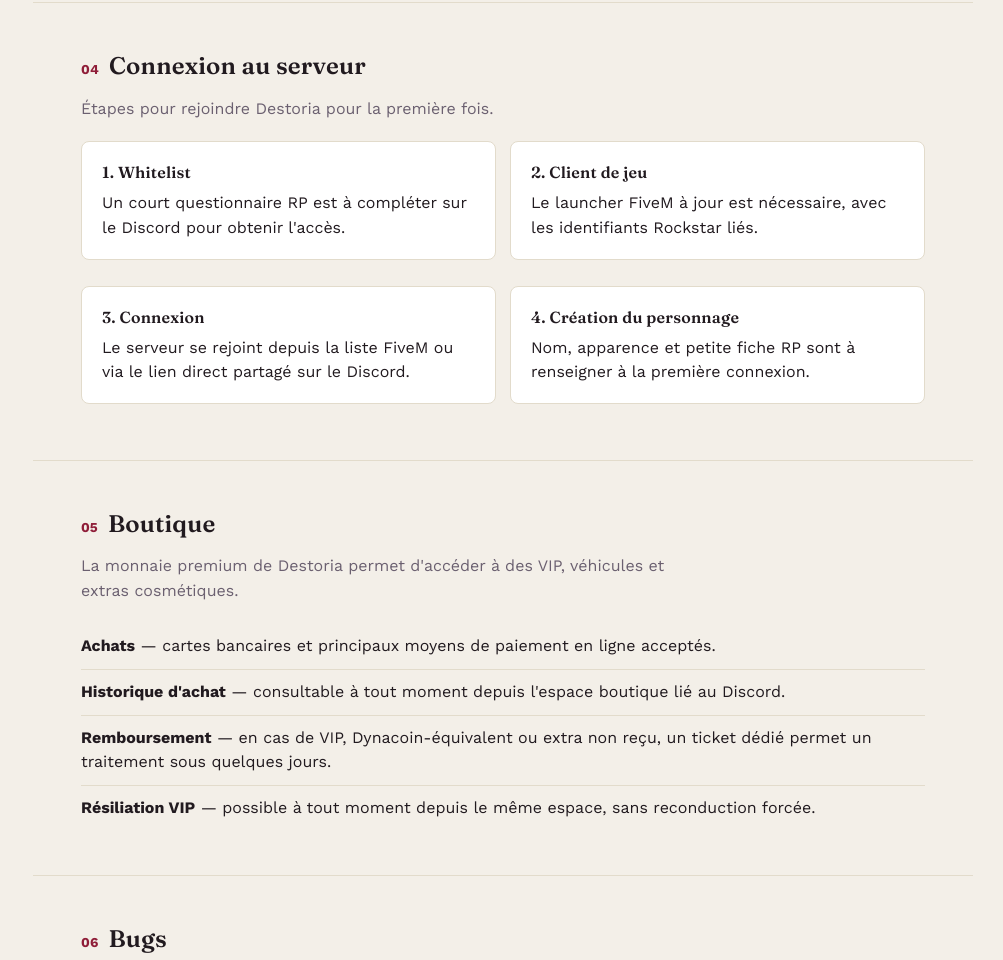
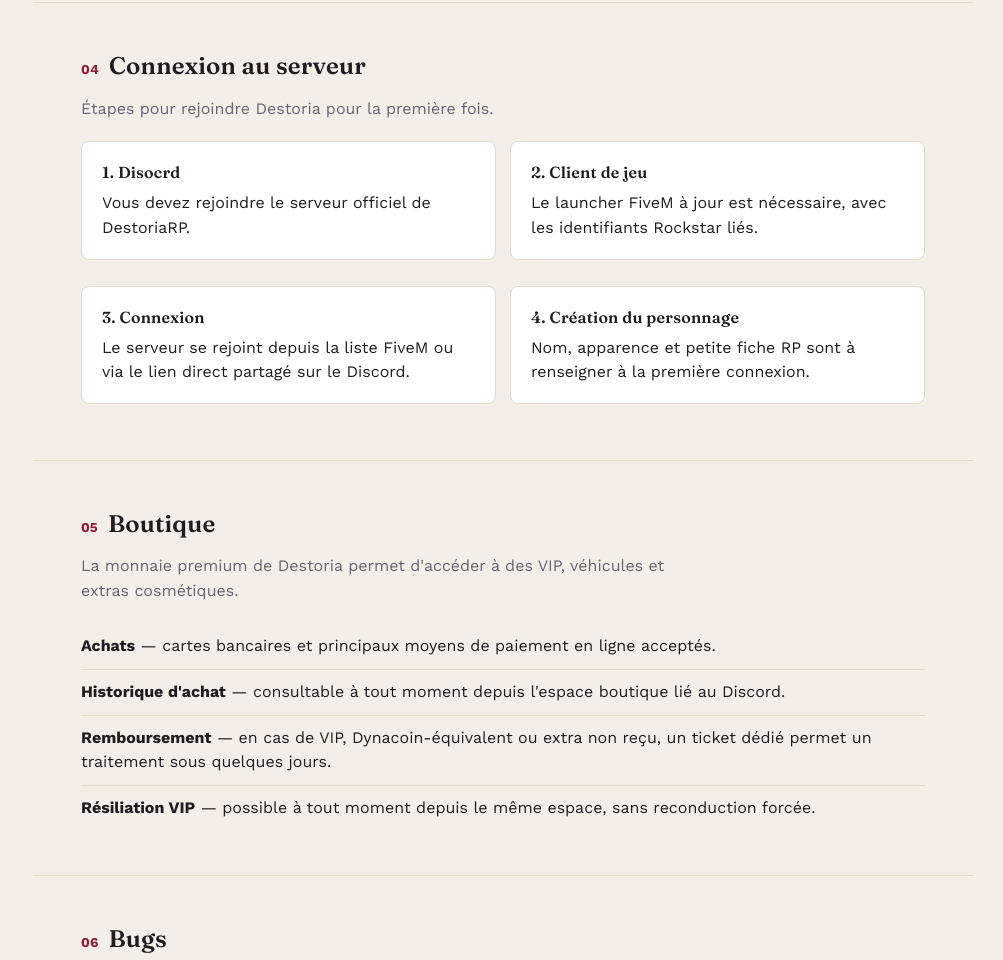
Before and after one commit to prxy7765-create/wikidestoria, a website: page index.html in a window 1280 px wide. Shown: the part 7192-8152 px from the top of the page, without its empty margins (277-1280 px from the left). Drawn offline with nearby package versions, Linux system fonts and the light colour scheme.

Commit message:
Update index.html

```diff
--- a/index.html
+++ b/index.html
@@ -396,7 +396,7 @@
       <h2><span class="num">04</span> Connexion au serveur</h2>
       <p class="intro">Étapes pour rejoindre Destoria pour la première fois.</p>
       <div class="grid2">
-        <div class="card"><h4>1. Whitelist</h4><p>Un court questionnaire RP est à compléter sur le Discord pour obtenir l'accès.</p></div>
+        <div class="card"><h4>1. Disocrd</h4><p>Vous devez rejoindre le serveur officiel de DestoriaRP.</p></div>
         <div class="card"><h4>2. Client de jeu</h4><p>Le launcher FiveM à jour est nécessaire, avec les identifiants Rockstar liés.</p></div>
         <div class="card"><h4>3. Connexion</h4><p>Le serveur se rejoint depuis la liste FiveM ou via le lien direct partagé sur le Discord.</p></div>
         <div class="card"><h4>4. Création du personnage</h4><p>Nom, apparence et petite fiche RP sont à renseigner à la première connexion.</p></div>
```
